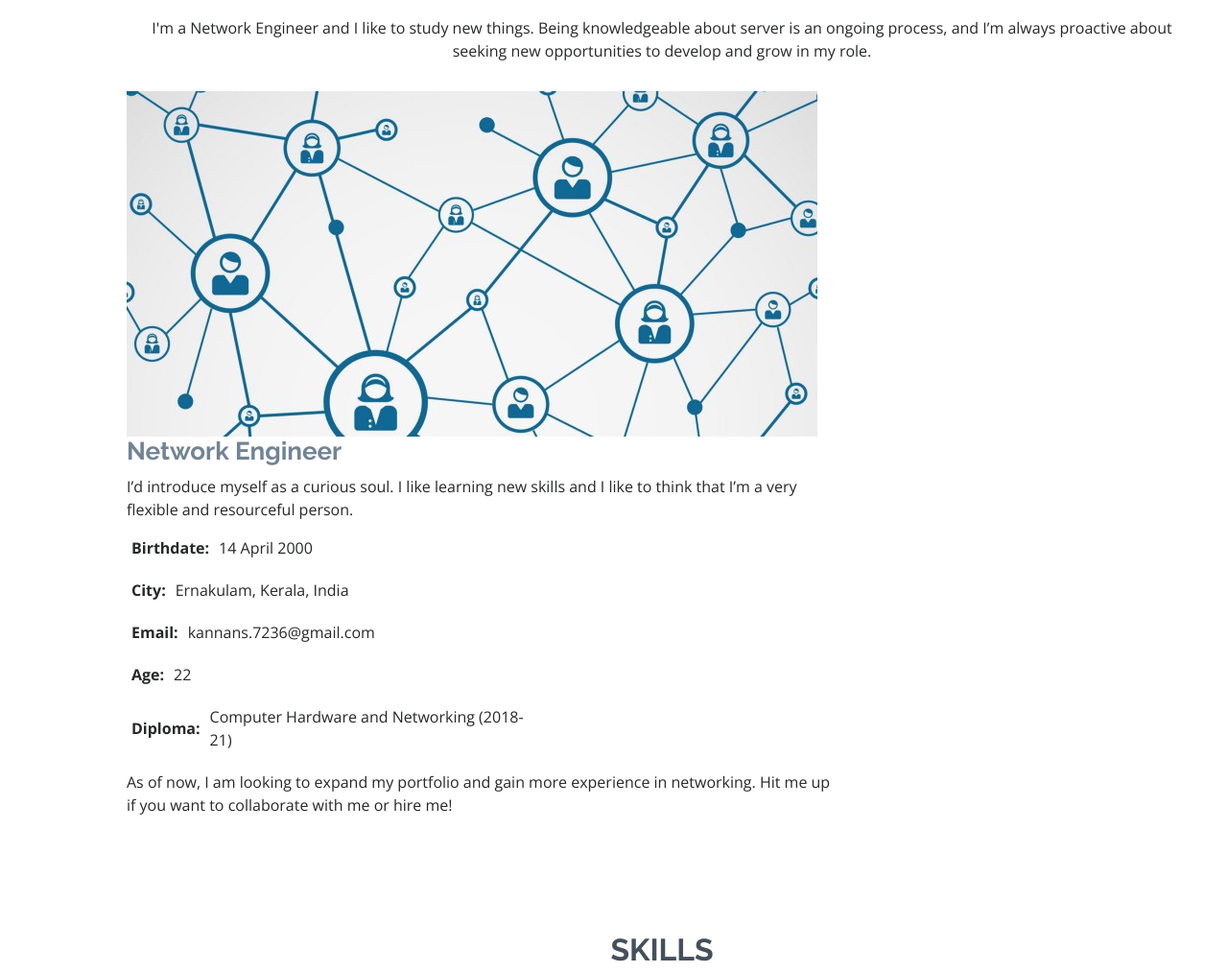
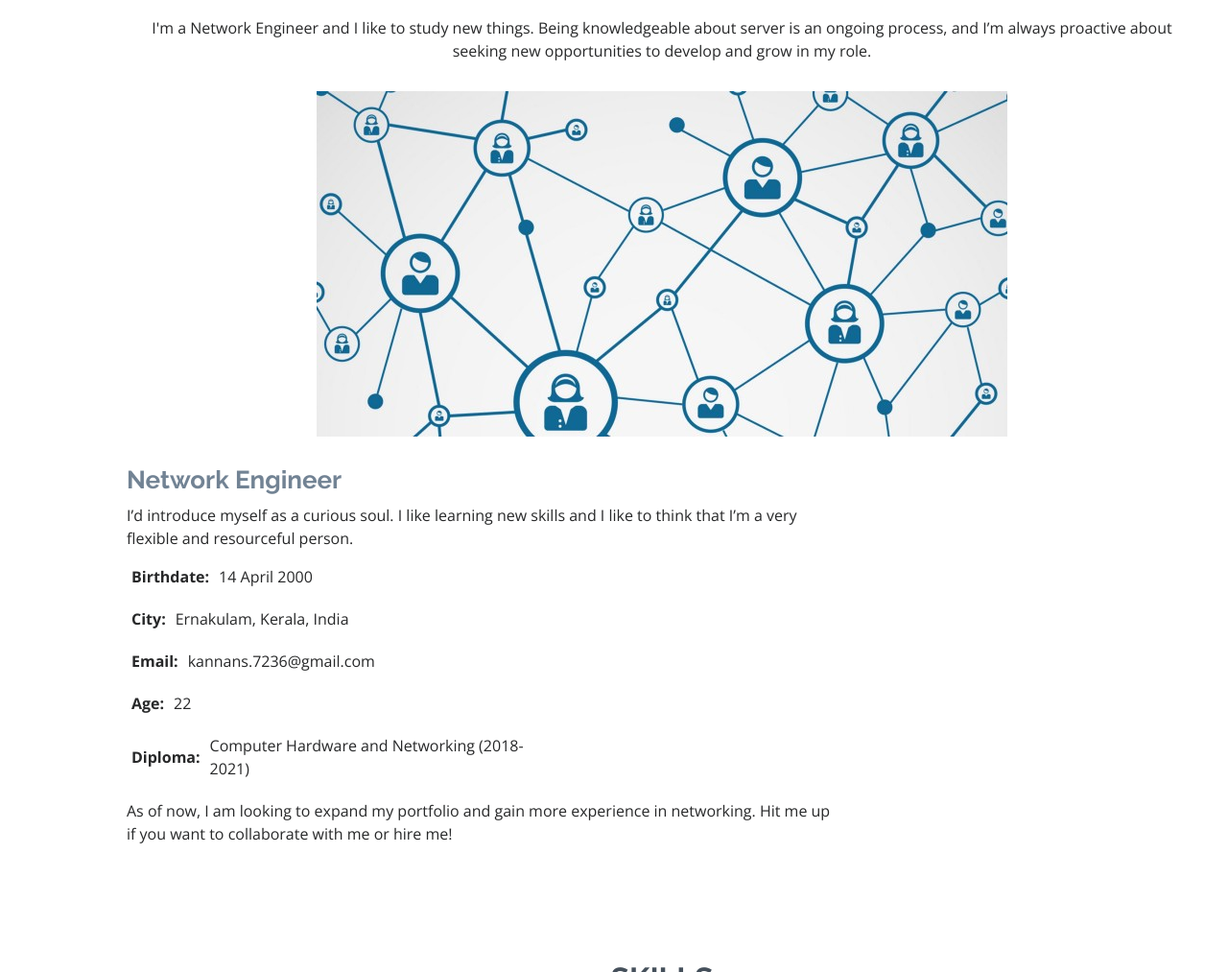
Before and after one commit to kannan-sabu/static-site, a plain HTML site: page index.html in a window 1280 px wide. Shown: the part 921-1934 px from the top of the page at 96% size. Drawn offline with nearby package versions, Linux system fonts and the light colour scheme.

Commit message:
index.html

```diff
--- a/index.html
+++ b/index.html
@@ -79,7 +79,7 @@
           </div>
 
           <div class="row">
-              <div class="col-lg-8 pt-4 pt-lg-0 content">
+              <div class="section-title">
                   <!-- Generate Yout avatar at https://getavataaars.com/ -->
                   <img src="assets/img/coder.png" class="img-fluid" alt="">
                   <!-- <img src="assets/img/boy.png" class="img-fluid" alt=""> -->
@@ -97,7 +97,7 @@
                               <li><i class="icofont-rounded-right"></i> <strong>City:</strong> Ernakulam, Kerala, India</li>
                               <li><i class="icofont-rounded-right"></i> <strong>Email:</strong> kannans.7236@gmail.com</li>
                             <li><i class="icofont-rounded-right"></i> <strong>Age:</strong> 22</li>
-                              <li><i class="icofont-rounded-right"></i> <strong>Diploma:</strong> Computer Hardware and Networking (2018-21)</li>
+                              <li><i class="icofont-rounded-right"></i> <strong>Diploma:</strong> Computer Hardware and Networking (2018-2021)</li>
                           </ul>
                       </div>
 
```
